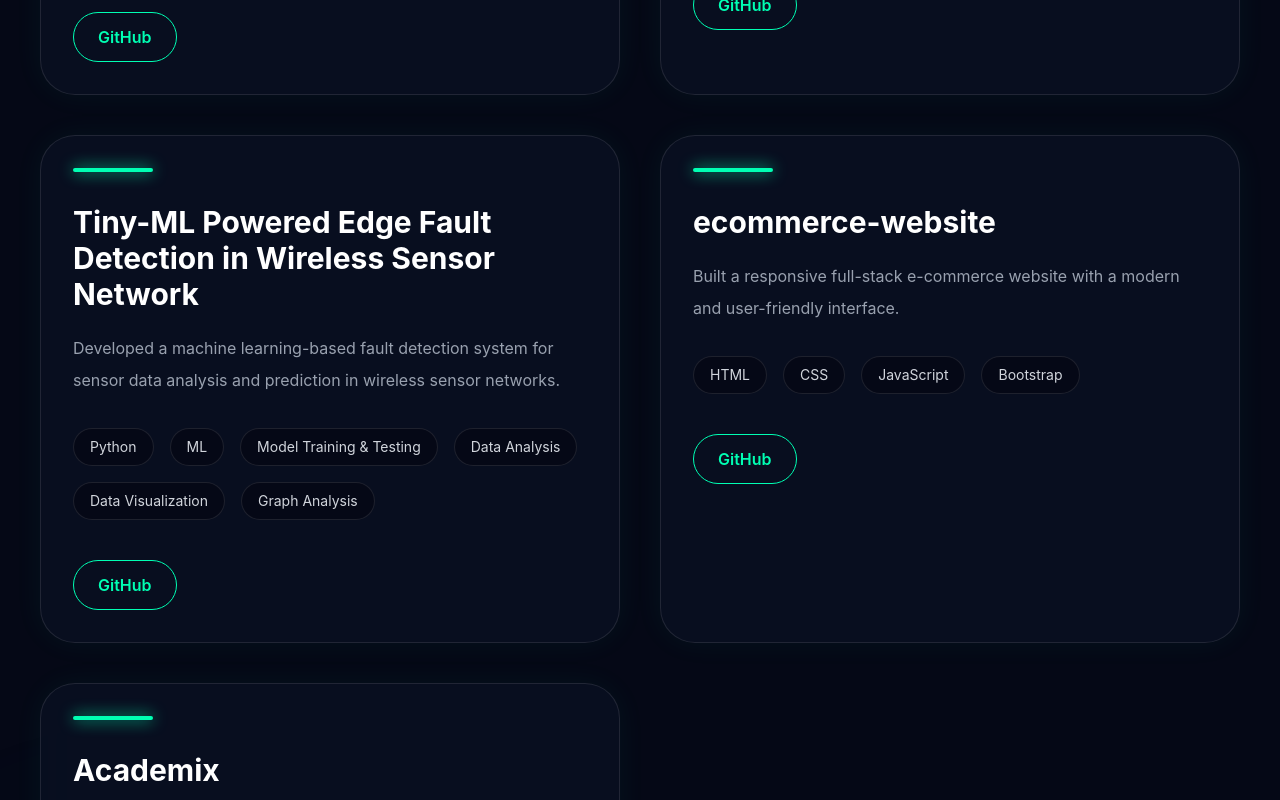
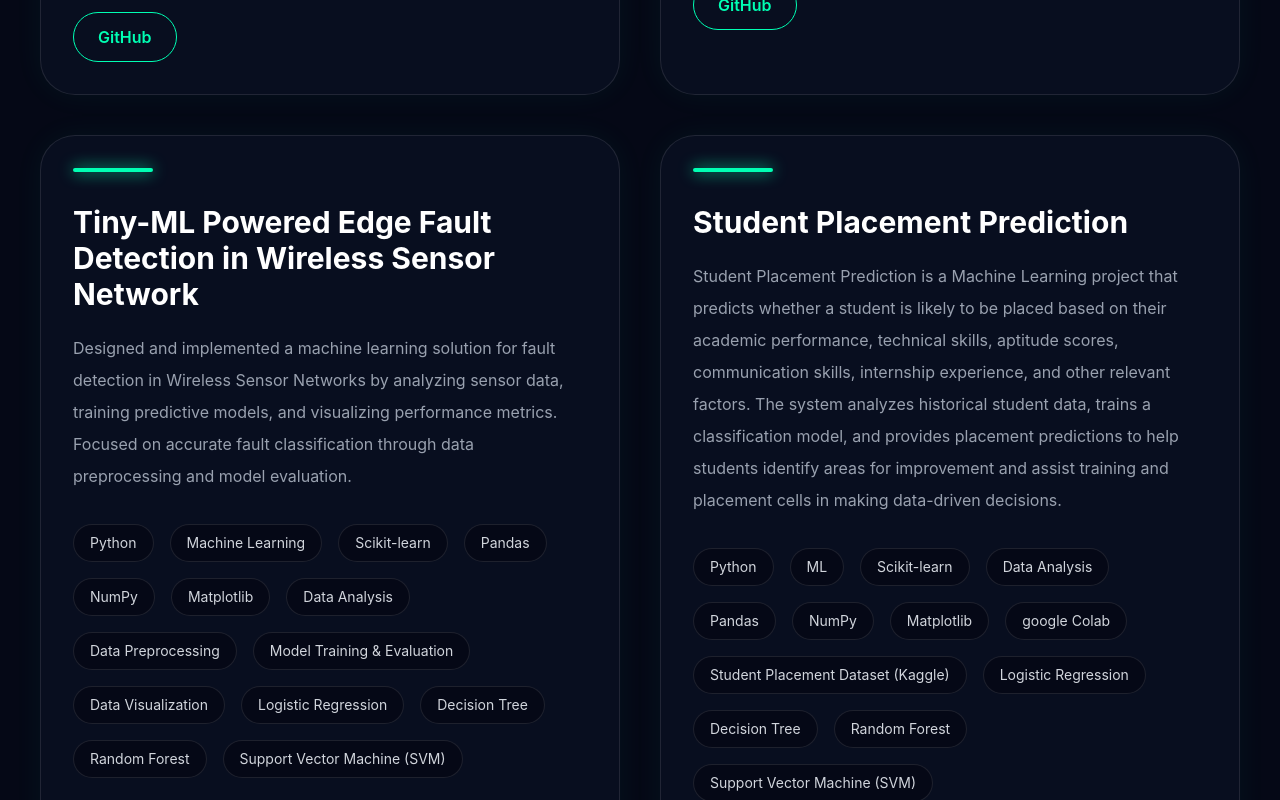
Before and after one commit to Monalisa-XD/monalisa-portfolio, a React (Vite) app: page / in a window 1280 px wide. Shown: the part 8700-9500 px from the top of the page. Built offline with nearby package versions, Linux system fonts and the light colour scheme.

Commit message:
feat: enhance project descriptions and add new project entry for Student Placement Prediction

```diff
--- a/src/components/Projects.jsx
+++ b/src/components/Projects.jsx
@@ -23,9 +23,28 @@ const Projects = () => {
     {
       title: "Tiny-ML Powered Edge Fault Detection in Wireless Sensor Network",
       description:
-        "Developed a machine learning-based fault detection system for sensor data analysis and prediction in wireless sensor networks. ",
+        "Designed and implemented a machine learning solution for fault detection in Wireless Sensor Networks by analyzing sensor data, training predictive models, and visualizing performance metrics. Focused on accurate fault classification through data preprocessing and model evaluation.",
 
-      tech: ["Python", "ML", "Model Training & Testing", "Data Analysis", "Data Visualization", "Graph Analysis"],
+      tech: [ "Python",
+    "Machine Learning",
+    "Scikit-learn",
+    "Pandas",
+    "NumPy",
+    "Matplotlib",
+    "Data Analysis",
+    "Data Preprocessing",
+    "Model Training & Evaluation",
+    "Data Visualization",  "Logistic Regression", "Decision Tree", "Random Forest", "Support Vector Machine (SVM)"],
+      colab: "https://colab.research.google.com/drive/1-Eok2U5SwC_v8T8XcFYZFzoAv2Oh_y43?usp=sharing",
+    },
+
+    {
+      title: "Student Placement Prediction",
+      description:
+        "Student Placement Prediction is a Machine Learning project that predicts whether a student is likely to be placed based on their academic performance, technical skills, aptitude scores, communication skills, internship experience, and other relevant factors. The system analyzes historical student data, trains a classification model, and provides placement predictions to help students identify areas for improvement and assist training and placement cells in making data-driven decisions. ",
+
+      tech: ["Python", "ML", "Scikit-learn", "Data Analysis", "Pandas", "NumPy", "Matplotlib", "google Colab", "Student Placement Dataset (Kaggle)", "Logistic Regression", "Decision Tree", "Random Forest", "Support Vector Machine (SVM)"],
+      colab: "https://colab.research.google.com/drive/1rBYLRpIPc0vmShpejIDJZokfi4fD8V5o?usp=sharing",
     },
 
 
```
